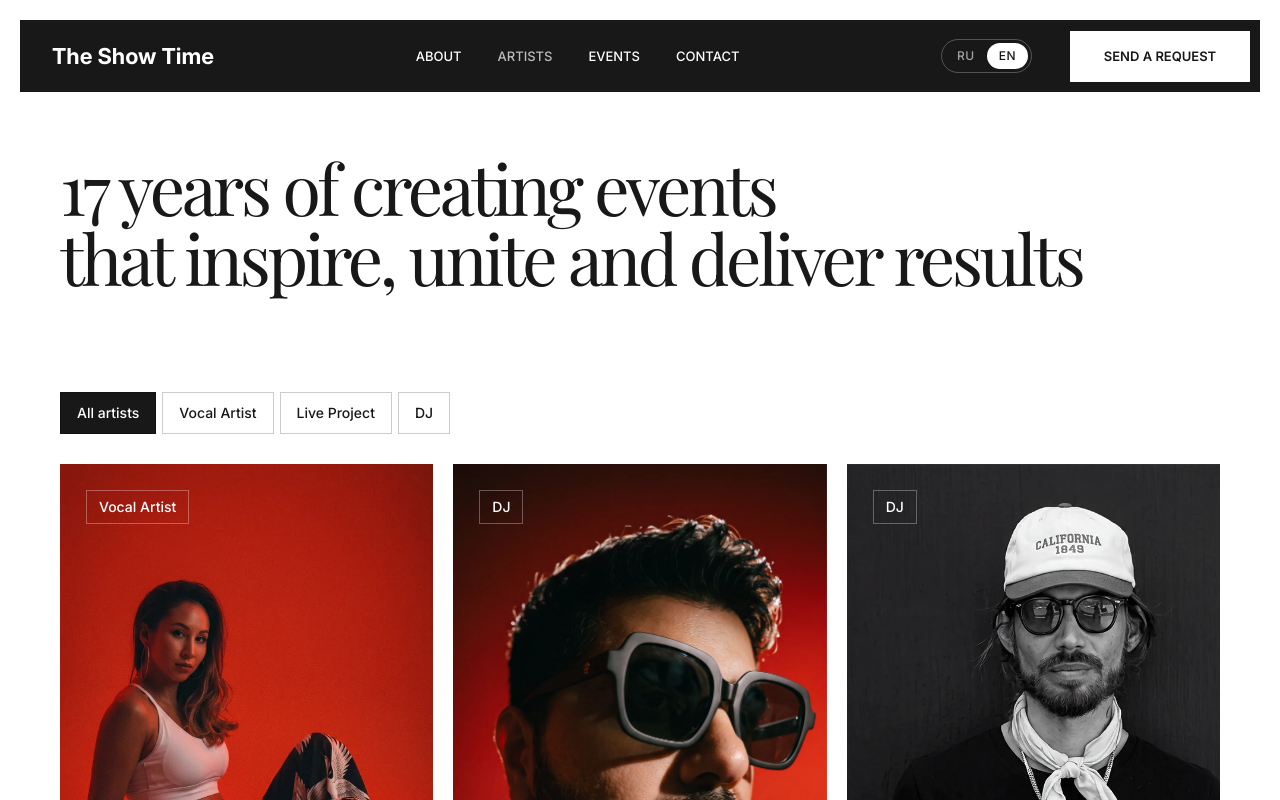
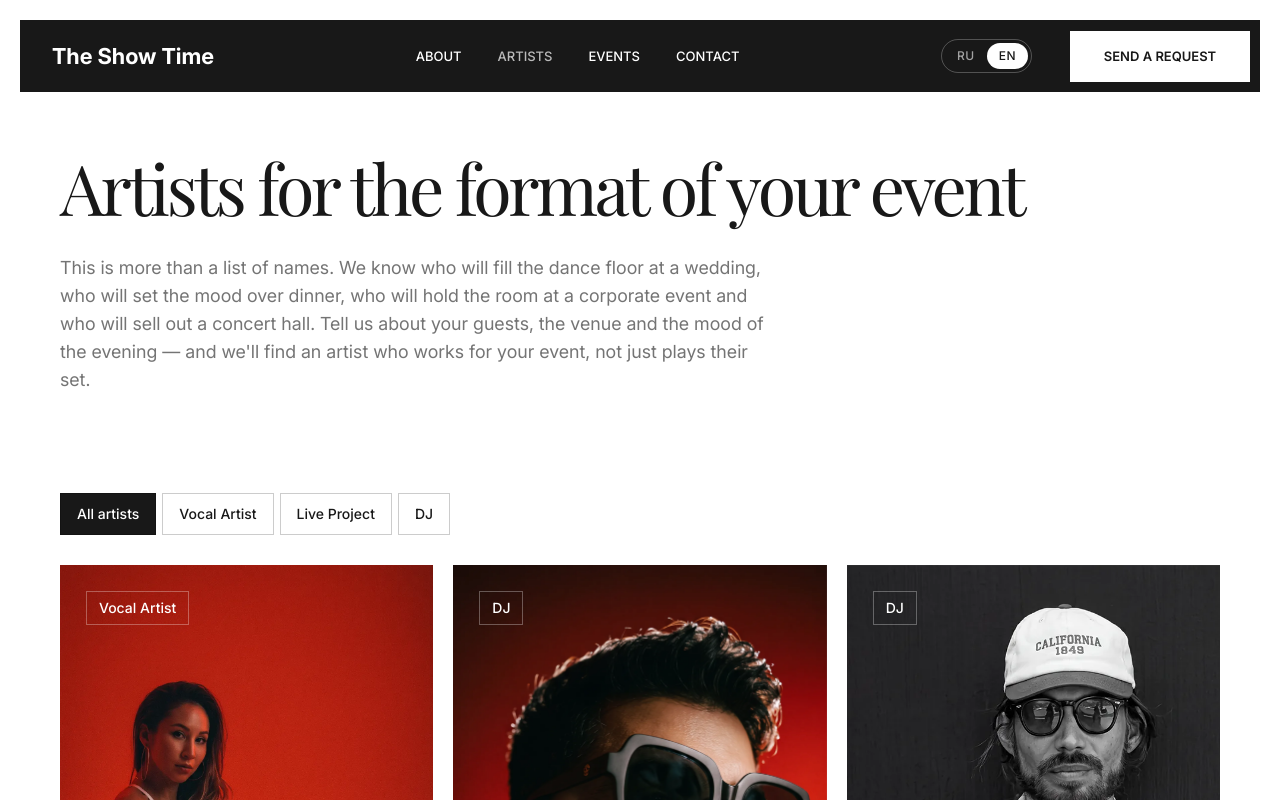
Before and after one commit to uniqspace/BMD, a Vue app: page /artists in a window 1280 px wide. Shown: the top 800 px of the page. Built offline with nearby package versions, Linux system fonts and the light colour scheme.

Commit message:
Artists page: new heading 'Артисты под формат события' + subtitle
Co-Authored-By: Claude Opus 5.5 <noreply@anthropic.com>
Claude-Session: https://claude.ai/code/session_01B6dQTr2Arpuaw1uCi2f54J

```diff
--- a/public/locales/en.json
+++ b/public/locales/en.json
@@ -19,7 +19,8 @@
     "spotifyBtn": "spotify"
   },
   "home": {
-    "title": "{years} of creating events <br> that inspire, unite and deliver results"
+    "title": "Artists for the format of your event",
+    "subtitle": "This is more than a list of names. We know who will fill the dance floor at a wedding, who will set the mood over dinner, who will hold the room at a corporate event and who will sell out a concert hall. Tell us about your guests, the venue and the mood of the evening — and we'll find an artist who works for your event, not just plays their set."
   },
   "about": {
     "projectsPrev": "Previous project",
--- a/public/locales/ru.json
+++ b/public/locales/ru.json
@@ -19,7 +19,8 @@
     "spotifyBtn": "spotify ru"
   },
   "home": {
-    "title": "{years} создаем мероприятия, <br> которые вдохновляют, объединяют и приносят результат"
+    "title": "Артисты под формат события",
+    "subtitle": "Здесь не просто список имён. Мы знаем, кто зажжёт танцпол на свадьбе, кто создаст атмосферу за ужином, кто удержит внимание на корпоративе и кто соберёт полный зал на концерте. Расскажите нам о гостях, площадке и настроении вечера — и мы подберём артиста, который будет работать на ваше событие, а не просто отыграет свой сет."
   },
   "about": {
     "projectsPrev": "Предыдущий проект",
--- a/src/views/HomeView.vue
+++ b/src/views/HomeView.vue
@@ -2,10 +2,9 @@
 import SingersArchive from '@/components/SingersArchive.vue';
 import SingersCategoryList from '@/components/SingersCategoryList.vue';
 import { useI18n } from 'vue-i18n'
-import { yearsInBusiness } from '@/lib/agency'
 import { onUnmounted } from 'vue'
 import { useCategoryStore } from '@/store/category'
-const { t, locale } = useI18n()
+const { t } = useI18n()
 
 // Reset the artist filter to its default when leaving the home page,
 // so returning later always shows all artists (not the previous filter).
@@ -19,7 +18,8 @@ onUnmounted(() => {
   <main>
     <div class="container">
       <div class="mt-5 mb-15 md:mb-17.5 lg:mb-25 lg:mt-15">
-        <h1 v-html="t('home.title', { years: yearsInBusiness(locale) })" class=" tracking-tighter text-[41px]/[100%] sm:text-[62px]/[100%] lg:text-[70px]/[100%]" />
+        <h1 v-html="t('home.title')" class=" tracking-tighter text-[41px]/[100%] sm:text-[62px]/[100%] lg:text-[70px]/[100%]" />
+        <p class="mt-6 max-w-180 font-normal text-[16px]/[1.55] text-[#18181899] md:mt-7 md:text-[17px]/[1.55] lg:mt-8 lg:text-[18px]/[1.55]">{{ t('home.subtitle') }}</p>
       </div>
 
       <SingersCategoryList />
```
